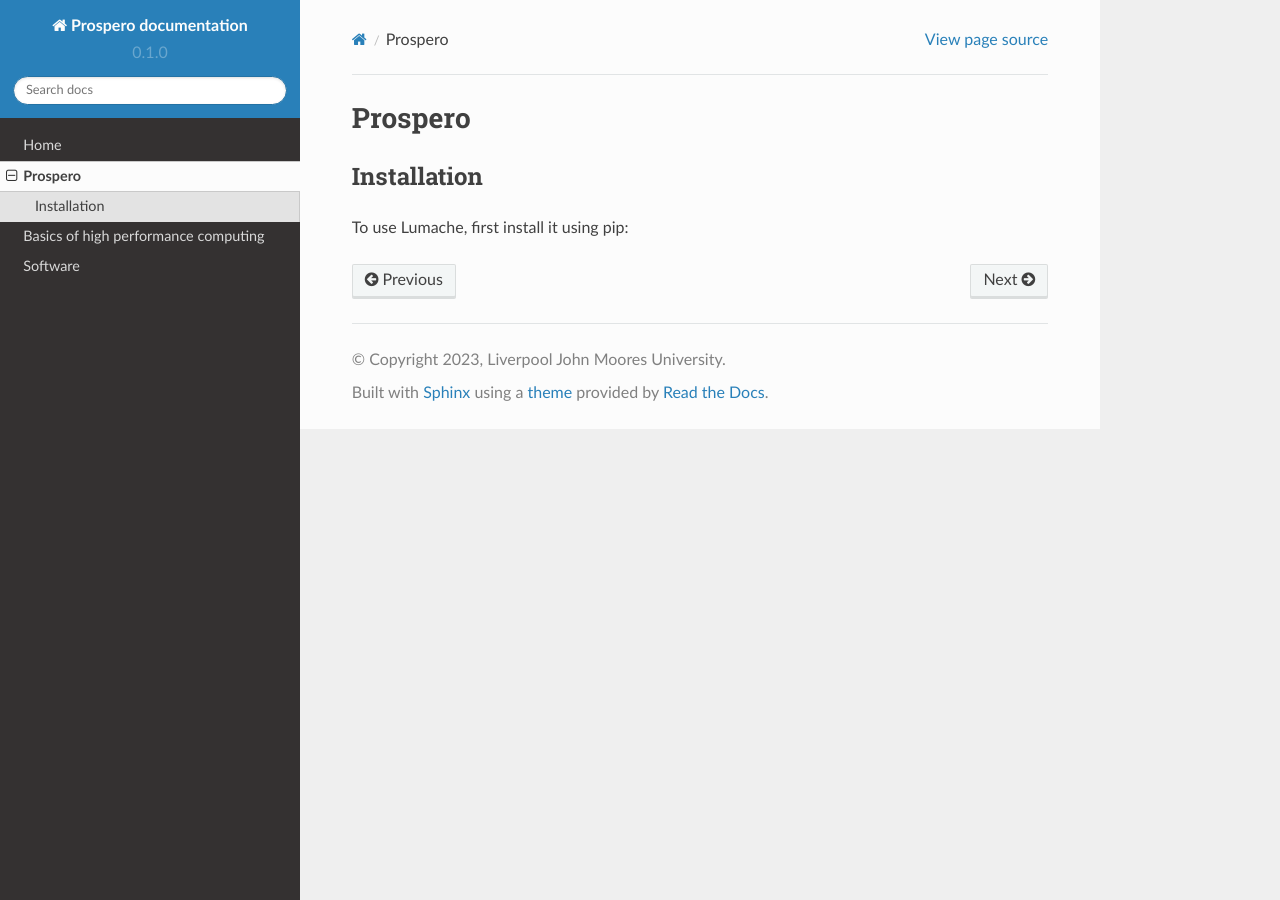
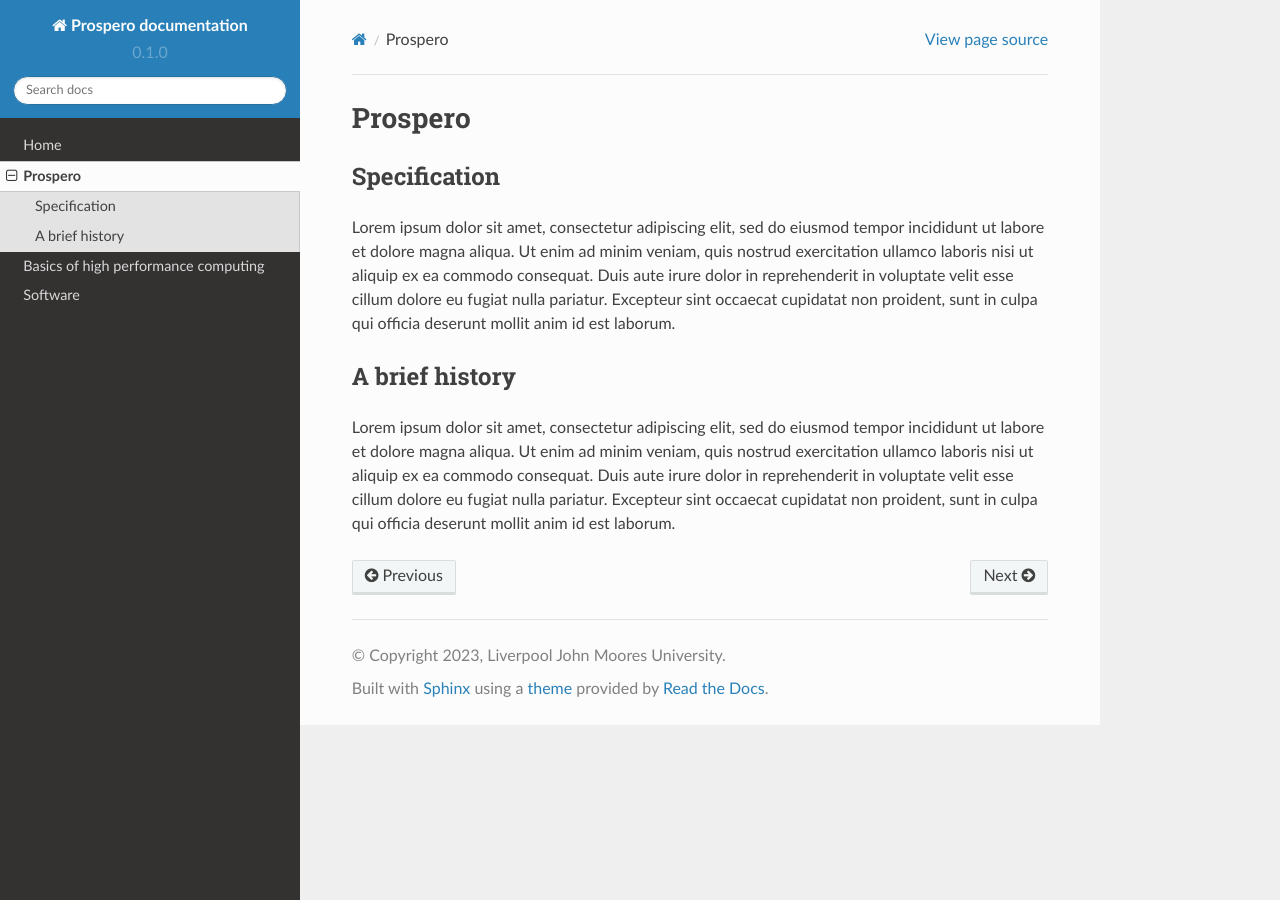
Before and after one commit to astrcrai/prospero-docs, a Sphinx documentation site: the page built from docs/source/prospero.rst, in a window 1280 px wide. Built offline with Sphinx 7.4.7 and the Read the Docs theme 2.0.0, drawn with Linux system fonts in a browser that asks for light colours.

Commit message:
Update prospero.rst

```diff
--- a/docs/source/prospero.rst
+++ b/docs/source/prospero.rst
@@ -3,7 +3,12 @@
 
 .. _installation:
 
-Installation
+Specification
 ------------
 
-To use Lumache, first install it using pip:
+Lorem ipsum dolor sit amet, consectetur adipiscing elit, sed do eiusmod tempor incididunt ut labore et dolore magna aliqua. Ut enim ad minim veniam, quis nostrud exercitation ullamco laboris nisi ut aliquip ex ea commodo consequat. Duis aute irure dolor in reprehenderit in voluptate velit esse cillum dolore eu fugiat nulla pariatur. Excepteur sint occaecat cupidatat non proident, sunt in culpa qui officia deserunt mollit anim id est laborum.
+
+A brief history
+------------
+
+Lorem ipsum dolor sit amet, consectetur adipiscing elit, sed do eiusmod tempor incididunt ut labore et dolore magna aliqua. Ut enim ad minim veniam, quis nostrud exercitation ullamco laboris nisi ut aliquip ex ea commodo consequat. Duis aute irure dolor in reprehenderit in voluptate velit esse cillum dolore eu fugiat nulla pariatur. Excepteur sint occaecat cupidatat non proident, sunt in culpa qui officia deserunt mollit anim id est laborum.
```
